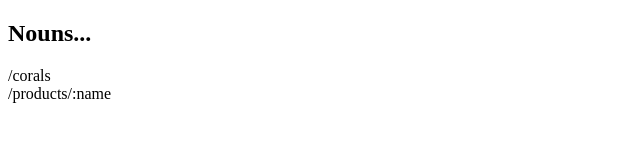
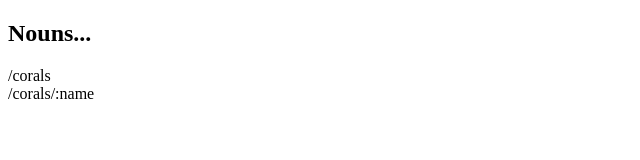
Before and after one commit to duffbuster/coral_rest, a website: page public/index.html in a window 1280 px wide. Shown: the full height of the page, 0-640 px from the left. Drawn offline with nearby package versions, Linux system fonts and the light colour scheme.

Commit message:
word change

```diff
--- a/public/index.html
+++ b/public/index.html
@@ -9,7 +9,7 @@
       <h1>Nouns...</h1>
       <p>
         /corals<br>
-        /products/:name
+        /corals/:name
       </p>
     </section>
     <script src="https://ajax.googleapis.com/ajax/libs/jquery/2.1.3/jquery.min.js"></script>
```
